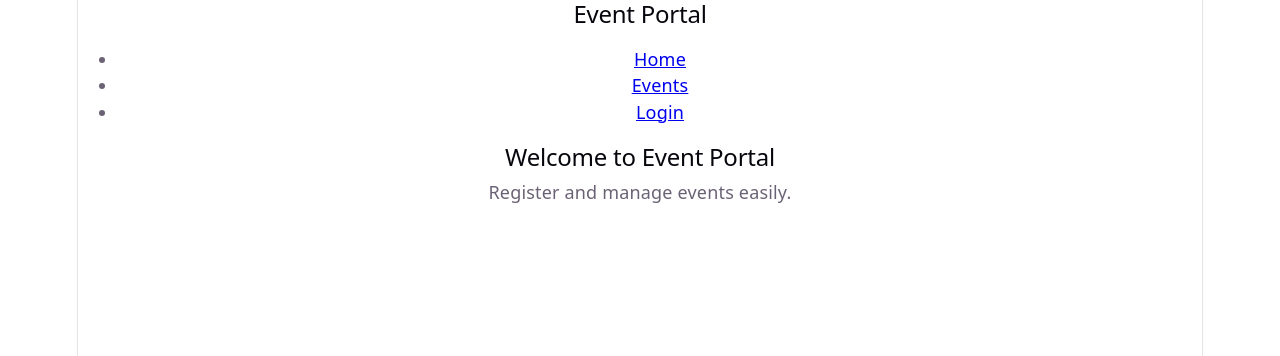
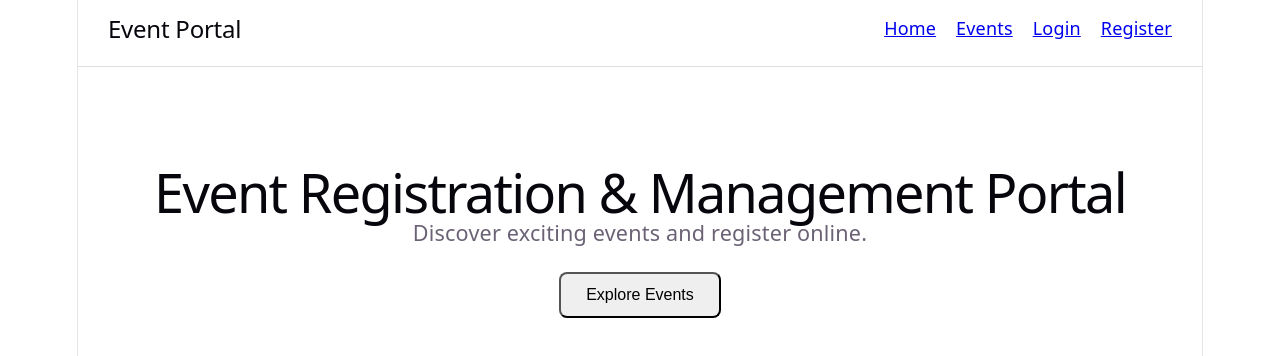
Before and after one commit to zainabiftikhar00/SRS-Project-Group-05-EventRegistration-ManagementPortal., a React app: page / in a window 1280 px wide. Shown: the top 356 px of the page. Built offline with nearby package versions, Linux system fonts and the light colour scheme; the HTML template or start-up script is replaced by a standard one.

Commit message:
Improved homepage and navbar

```diff
--- a/src/components/Navbar.jsx
+++ b/src/components/Navbar.jsx
@@ -2,24 +2,22 @@ import { Link } from "react-router-dom";
 
 function Navbar() {
   return (
-    <nav>
-
+    <nav
+      style={{
+        display: "flex",
+        justifyContent: "space-between",
+        padding: "15px 30px",
+        borderBottom: "1px solid #ddd",
+      }}
+    >
       <h2>Event Portal</h2>
 
-      <ul>
-        <li>
-          <Link to="/">Home</Link>
-        </li>
-
-        <li>
-          <Link to="/events">Events</Link>
-        </li>
-
-        <li>
-          <Link to="/login">Login</Link>
-        </li>
-      </ul>
-
+      <div style={{ display: "flex", gap: "20px" }}>
+        <Link to="/">Home</Link>
+        <Link to="/events">Events</Link>
+        <Link to="/login">Login</Link>
+        <Link to="/register">Register</Link>
+      </div>
     </nav>
   );
 }
--- a/src/pages/Home.jsx
+++ b/src/pages/Home.jsx
@@ -1,8 +1,15 @@
+import "../styles/Home.css";
+
 function Home() {
   return (
-    <div>
-      <h2>Welcome to Event Portal</h2>
-      <p>Register and manage events easily.</p>
+    <div className="hero">
+      <h1>Event Registration & Management Portal</h1>
+
+      <p>
+        Discover exciting events and register online.
+      </p>
+
+      <button>Explore Events</button>
     </div>
   );
 }
--- /dev/null
+++ b/src/styles/Home.css
@@ -0,0 +1,21 @@
+.hero {
+  text-align: center;
+  padding: 80px 20px;
+}
+
+.hero h1 {
+  font-size: 3rem;
+  margin-bottom: 15px;
+}
+
+.hero p {
+  font-size: 1.2rem;
+  margin-bottom: 25px;
+}
+
+.hero button {
+  padding: 12px 25px;
+  font-size: 16px;
+  cursor: pointer;
+  border-radius: 8px;
+}
```
